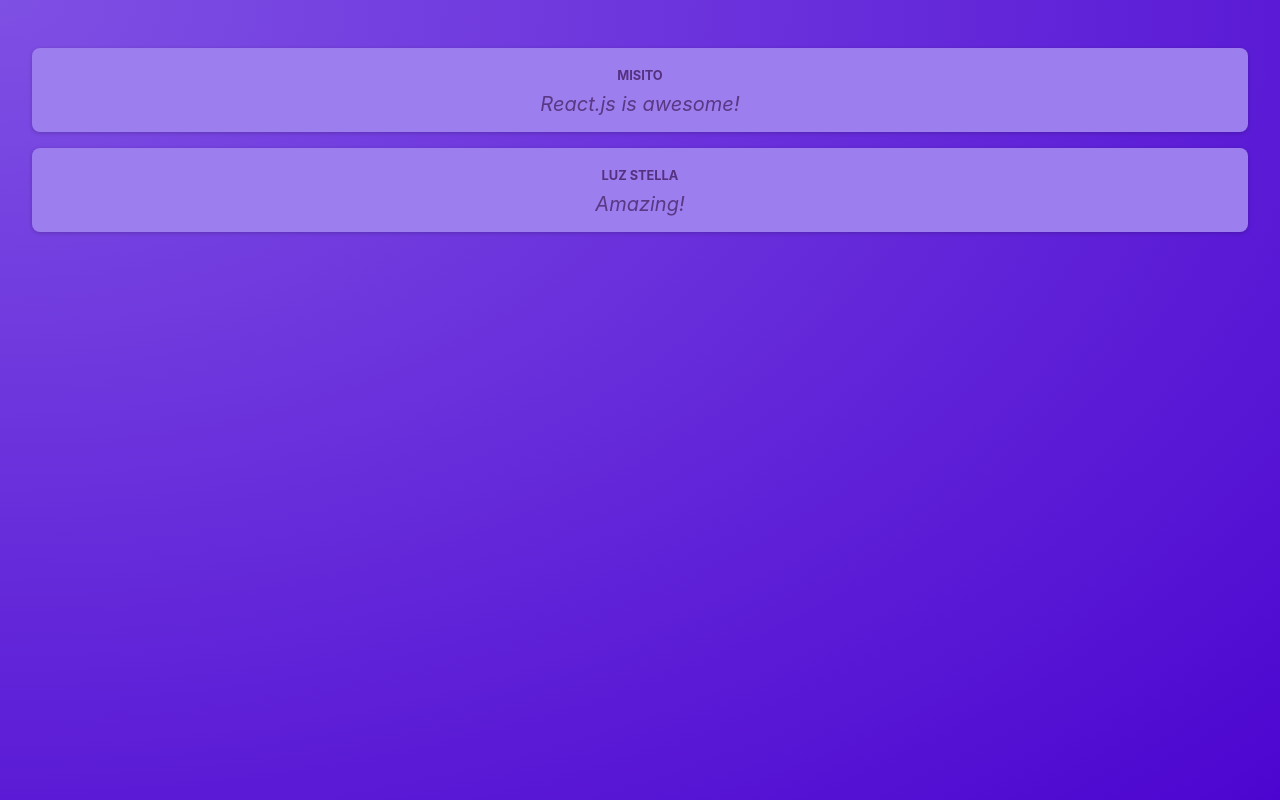
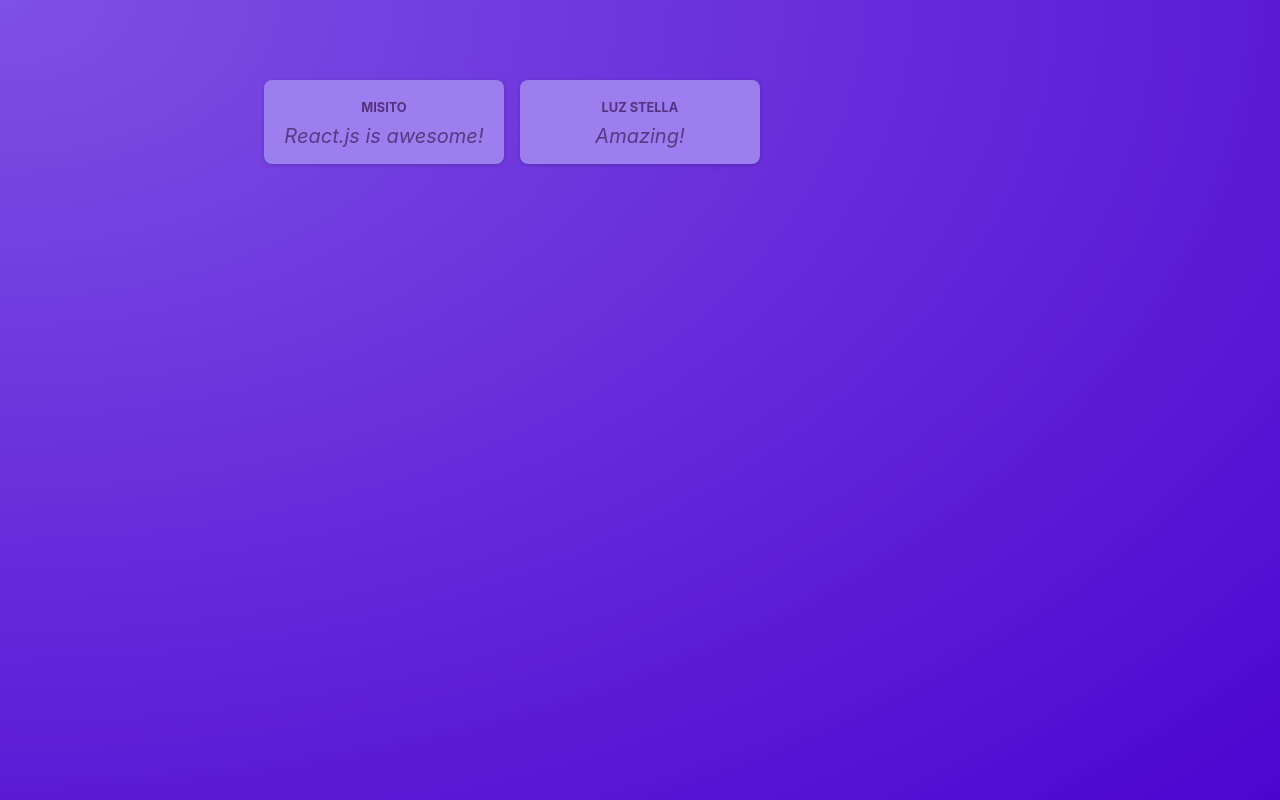
Before and after one commit to lssotog/react-poster-app, a React (Vite) app: page / in a window 1280 px wide. Built offline with nearby package versions, Linux system fonts and the light colour scheme.

Commit message:
Exercise and another component

```diff
--- a/src/App.jsx
+++ b/src/App.jsx
@@ -2,13 +2,12 @@
 import reactLogo from "./assets/react.svg";
 import viteLogo from "/vite.svg";
 import "./App.css";
-import { Post } from "../src/components/Post";
+import { PostList } from "./components/PostList";
 
 function App() {
   return (
     <>
-      <Post author="Misito" body="React.js is awesome!" />
-      <Post author="Luz Stella" body="Amazing!" />
+      <PostList />
     </>
   );
 }
--- a/src/components/Post.jsx
+++ b/src/components/Post.jsx
@@ -2,9 +2,9 @@
 
 export const Post = (props) => {
   return (
-    <div className={classes.post}>
+    <li className={classes.post}>
       <p className={classes.author}>{props.author}</p>
       <p className={classes.text}>{props.body}</p>
-    </div>
+    </li>
   );
 };
--- a/src/components/Post.module.css
+++ b/src/components/Post.module.css
@@ -6,6 +6,7 @@
   box-shadow: 0 1px 4px rgba(0, 0, 0, 0.2);
   animation: animate-in 1s ease-out forwards;
 }
+
 .author {
   font-size: 0.8rem;
   font-weight: bold;
--- /dev/null
+++ b/src/components/PostList.jsx
@@ -0,0 +1,13 @@
+import { Post } from "./Post";
+import classes from "./PostList.module.css";
+
+export const PostList = () => {
+  return (
+    <>
+      <ul className={classes.posts}>
+        <Post author="Misito" body="React.js is awesome!" />
+        <Post author="Luz Stella" body="Amazing!" />
+      </ul>
+    </>
+  );
+};
--- /dev/null
+++ b/src/components/PostList.module.css
@@ -0,0 +1,10 @@
+.posts {
+  list-style: none;
+  max-width: 50rem;
+  margin: 1rem auto;
+  padding: 1rem 0;
+  display: grid;
+  gap: 1rem;
+  grid-template-columns: repeat(3, 30%);
+  justify-content: center;
+}
--- a/src/index.css
+++ b/src/index.css
@@ -18,6 +18,5 @@
 
 body {
   margin: 0;
-  text-align: center;
   color: #e6ddf9;
 }
```
